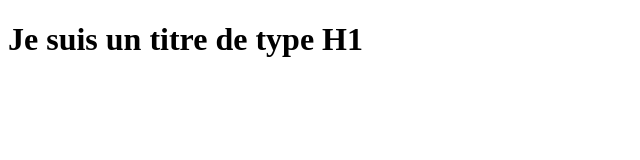
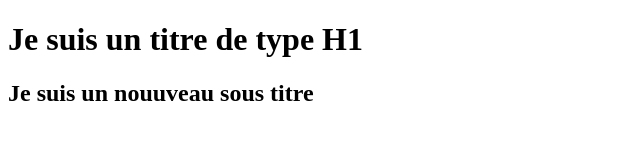
Before and after one commit to rabia0000/theWebsite, a plain HTML site: page index.html in a window 1280 px wide. Shown: the whole page, without its empty margins (0-640 px from the left). Drawn offline with Linux system fonts and the light colour scheme.

Commit message:
page html modifier

```diff
--- a/index.html
+++ b/index.html
@@ -7,5 +7,6 @@
 </head>
 <body>
     <h1>Je suis un titre de type H1</h1>
+    <h2>Je suis un nouuveau sous titre</h2>
 </body>
 </html>
```
